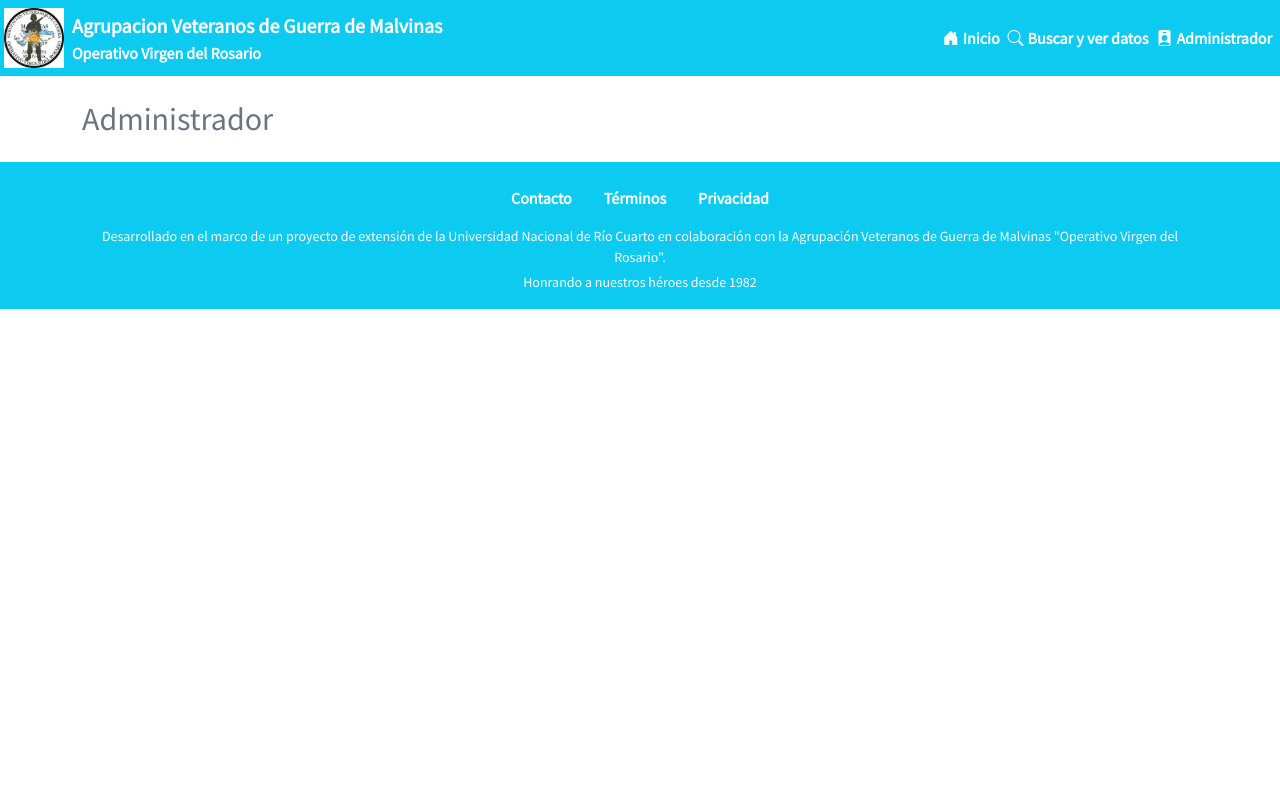
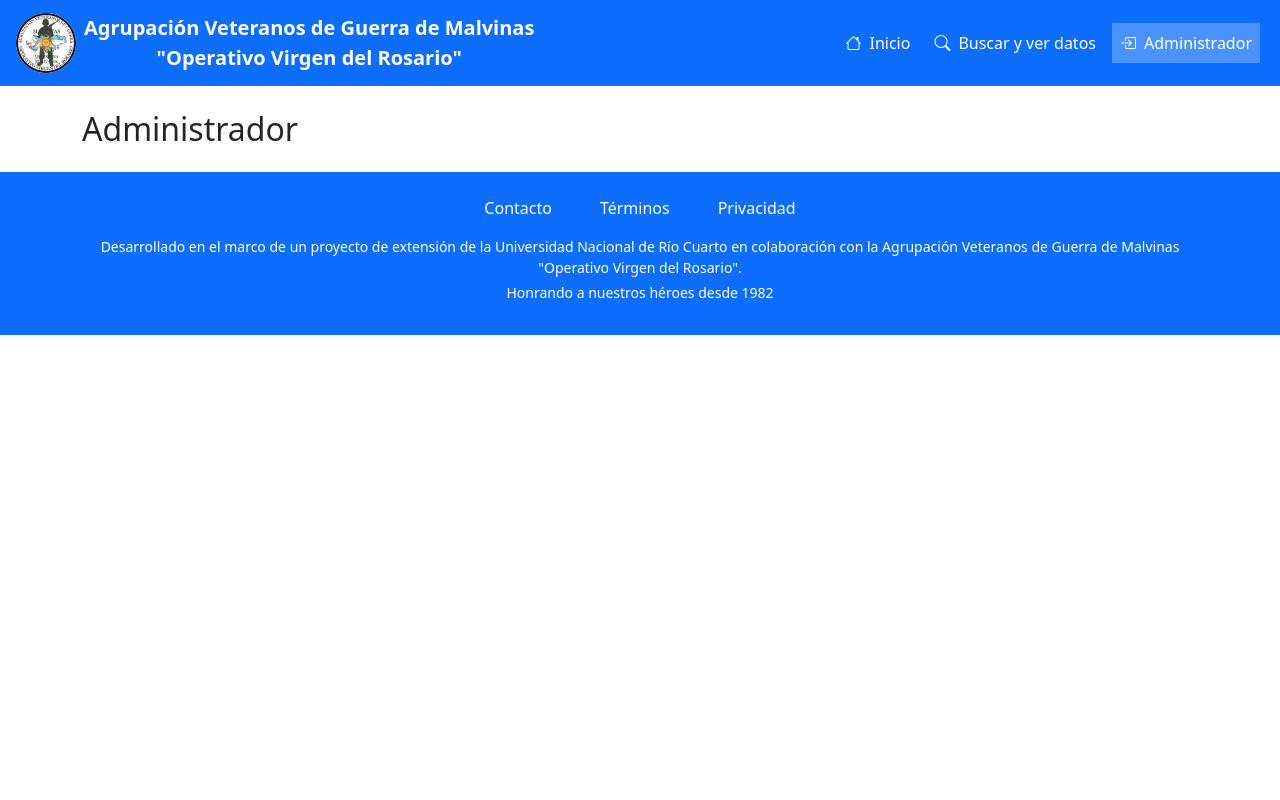
Before and after one commit to AlieniAgustin/proyecto-malvinas-unrc-2025, a Flask app: page /admin in a window 1280 px wide. Run offline with Flask 3, Linux system fonts and the light colour scheme.

Commit message:
Improve header and footer

```diff
--- a/app/templates/base.html
+++ b/app/templates/base.html
@@ -11,58 +11,75 @@
     <link href="https://cdn.jsdelivr.net/npm/bootstrap-icons@1.10.5/font/bootstrap-icons.css" rel="stylesheet" />
     <!-- Fuente Source Sans Pro -->
     <link href="https://fonts.googleapis.com/css2?family=Source+Sans+Pro&display=swap" rel="stylesheet" />
+
+    <style>
+        * {
+            margin: 0;
+            padding: 0;
+            box-sizing: border-box;
+        }
+
+        html {
+            height: 100%;
+            overscroll-behavior: none;
+            font-family: 'Source Sans Pro', sans-serif;
+        }
+
+        .nav-link-active, .nav-link:hover {
+            background-color: #ffffff40;
+        }
+    </style>
 </head>
-<body class="bg-white text-secondary" style="font-family: 'Source Sans Pro', sans-serif;">
 
-    <header class="bg-info text-white py-2">
-        <div class="container-fluid d-flex justify-content-between align-items-center px-1">
-            <!-- Izquierda: logo + texto -->
-            <div class="d-flex align-items-center">
-                <img src="{{ url_for('static', filename='img/logo.jpg') }}" alt="Logo" height="60" class="me-2" />
-                <div>
-                    <span class="fw-semibold fs-5">Agrupacion Veteranos de Guerra de Malvinas</span><br />
-                    <small class="fw-semibold fs-6">Operativo Virgen del Rosario</small>
-                </div>
+<body class="bg-white">
+
+    <nav class="navbar navbar-expand-lg navbar-dark bg-primary px-3">
+        <!-- Logo -->
+        <a class="navbar-brand d-flex align-items-center" href="/">
+            <img class="me-2 rounded-circle" src="{{url_for('static', filename='img/logo.jpg')}}" alt="Logo de la agrupacion" width="60px" height="60px">
+            <div class="d-flex flex-column align-items-center fw-bold">
+                <span class="d-block">Agrupación Veteranos de Guerra de Malvinas</span>
+                <span class="d-block">"Operativo Virgen del Rosario"</span>
             </div>
+       </a>
 
-            <!-- Derecha: menú -->
-            <nav>
-                <ul class="nav">
-                    <li class="nav-item">
-                        <a href="/" class="nav-link text-white d-flex align-items-center fw-semibold px-1">
-                            <i class="bi bi-house-door-fill me-1"></i> Inicio
-                        </a>
-                    </li>
-                    <li class="nav-item">
-                        <a href="/buscar" class="nav-link text-white d-flex align-items-center fw-semibold px-1">
-                            <i class="bi bi-search me-1"></i> Buscar y ver datos
-                        </a>
-                    </li>
-                    <li class="nav-item">
-                        <a href="/admin" class="nav-link text-white d-flex align-items-center fw-semibold px-1">
-                            <i class="bi bi-person-badge-fill me-1"></i> Administrador
-                        </a>
-                    </li>
-                </ul>
-            </nav>
+       <!-- Boton para desplegar el menu -->
+        <button class="navbar-toggler" type="button" data-bs-toggle="collapse" data-bs-target="#navbarNav"
+                aria-controls="navbarNav" aria-expanded="false" aria-label="Toggle navigation">
+            <span class="navbar-toggler-icon"></span>
+        </button>
+
+        <!-- Links -->
+        <div class="collapse navbar-collapse" id="navbarNav">
+            <div class="navbar-nav ms-auto">
+                <a class="nav-link d-flex align-items-center text-white mx-1 p-2 {% if request.path == '/' %}nav-link-active{% endif %}" href="/">
+                    <i class="bi bi-house me-2"></i> Inicio
+                </a>
+                <a class="nav-link d-flex align-items-center text-white mx-1 p-2 {% if request.path.startswith('/buscar') %}nav-link-active{% endif %}" href="/buscar">
+                    <i class="bi bi-search me-2"></i> Buscar y ver datos
+                </a>
+                <a class="nav-link d-flex align-items-center text-white mx-1 p-2 {% if request.path.startswith('/admin') %}nav-link-active{% endif %}" href="/admin">
+                    <i class="bi bi-box-arrow-in-right me-2"></i> Administrador
+                </a>
+            </div>
         </div>
-    </header>
+    </nav>
 
     <main class="container my-4">
         {% block content %}{% endblock %}
     </main>
 
-    <footer class="bg-info text-white py-3 mt-auto">
+    <footer class="bg-primary text-white py-3 mt-auto">
         <div class="container text-center">
             <ul class="nav justify-content-center mb-2">
-                <li class="nav-item"><a href="/contacto" class="nav-link px-3 text-white fw-semibold">Contacto</a></li>
-                <li class="nav-item"><a href="/terminos" class="nav-link px-3 text-white fw-semibold">Términos</a></li>
-                <li class="nav-item"><a href="/privacidad" class="nav-link px-3 text-white fw-semibold">Privacidad</a></li>
+                <li class="nav-item"><a href="/contacto" class="nav-link px-3 mx-2 text-white {% if request.path.startswith('/contacto') %}nav-link-active{% endif %}">Contacto</a></li>
+                <li class="nav-item"><a href="/terminos" class="nav-link px-3 mx-2 text-white {% if request.path.startswith('/terminos') %}nav-link-active{% endif %}">Términos</a></li>
+                <li class="nav-item"><a href="/privacidad" class="nav-link px-3 mx-2 text-white {% if request.path.startswith('/privacidad') %}nav-link-active{% endif %}">Privacidad</a></li>
             </ul>
             <p class="small mb-1">
                 Desarrollado en el marco de un proyecto de extensión de la Universidad Nacional de Río Cuarto en colaboración con la Agrupación Veteranos de Guerra de Malvinas "Operativo Virgen del Rosario".
             </p>
-            <p class="small mb-0">
+            <p class="small">
                 Honrando a nuestros héroes desde 1982
             </p>
         </div>
@@ -71,4 +88,5 @@
     <!-- Bootstrap JS Bundle CDN -->
     <script src="https://cdn.jsdelivr.net/npm/bootstrap@5.3.0/dist/js/bootstrap.bundle.min.js"></script>
 </body>
+
 </html>
```
